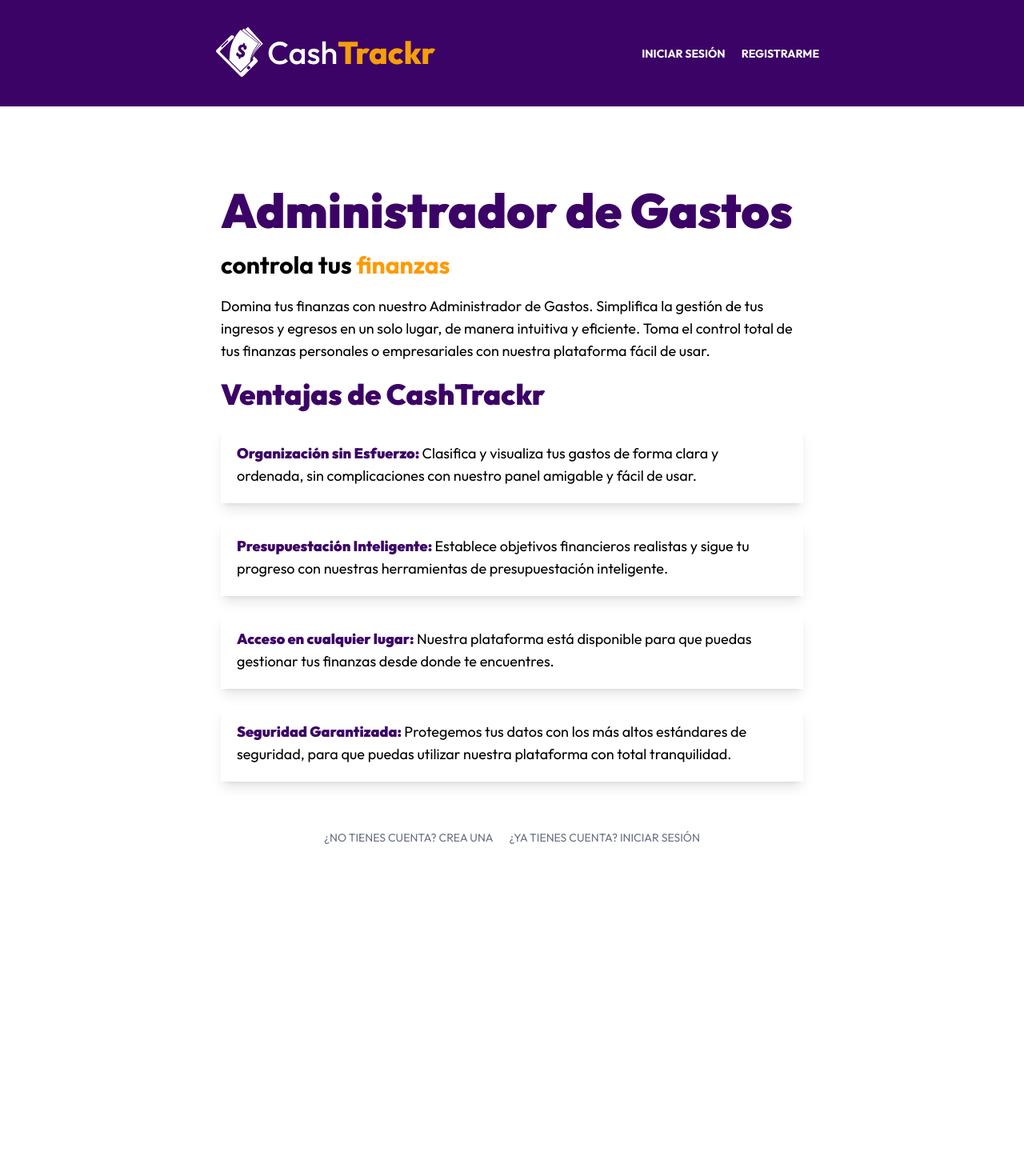
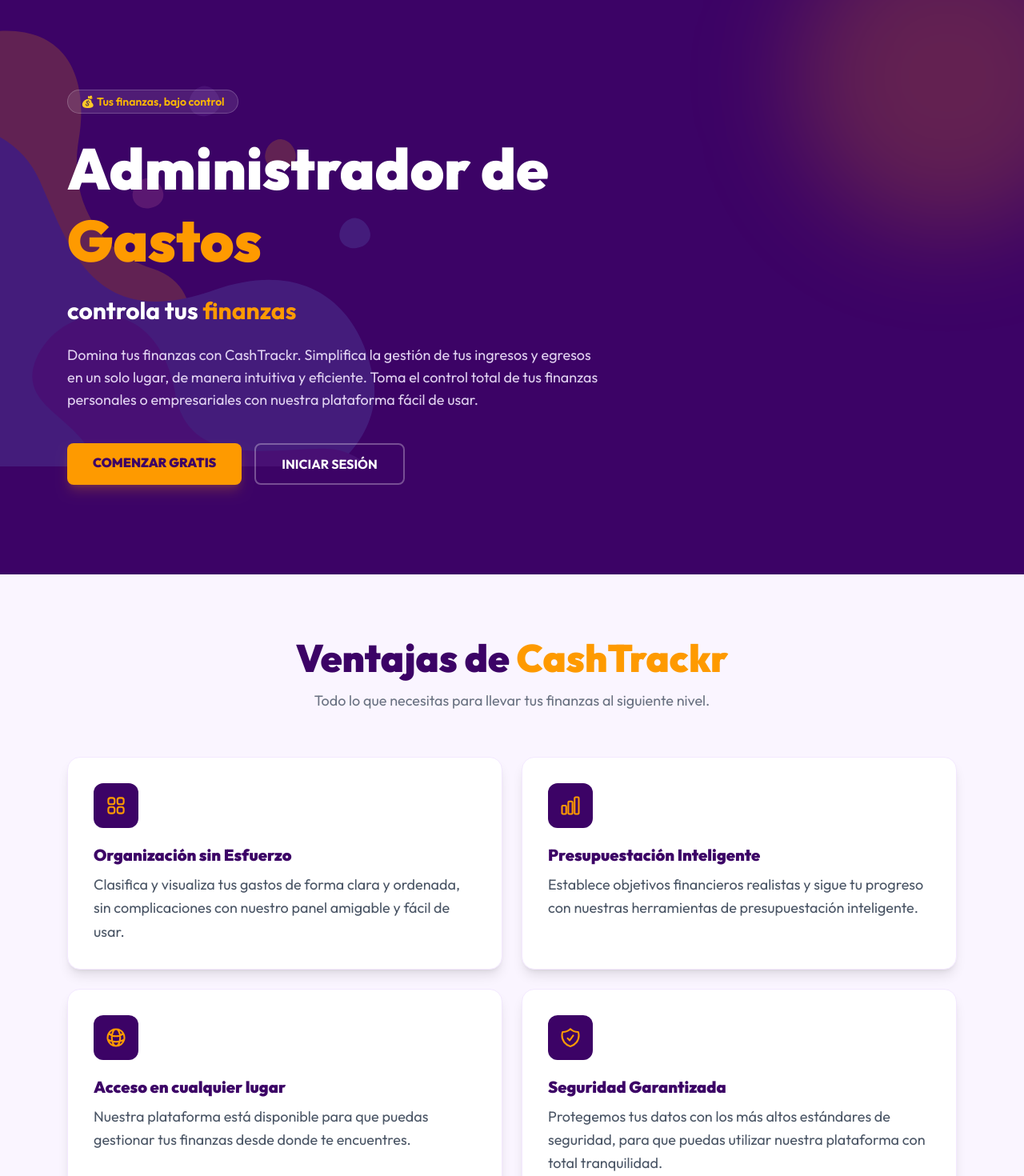
Before and after one commit to HeymerDev/cash-tracker-frontend, a Next.js app: page / in a window 1280 px wide. Shown: the top 1470 px of the page at 80% size. Before the commit the page ends 1137 px from the top, so only its background shows below. Built offline with nearby package versions, Linux system fonts and the light colour scheme.

Commit message:
modified root page for new ui

```diff
--- a/src/app/page.tsx
+++ b/src/app/page.tsx
@@ -1,95 +1,179 @@
 import { Logo } from "@/components/logo/Logo";
 import Link from "next/link";
 
+const features = [
+  {
+    title: "Organización sin Esfuerzo",
+    description:
+      "Clasifica y visualiza tus gastos de forma clara y ordenada, sin complicaciones con nuestro panel amigable y fácil de usar.",
+    icon: (
+      <path
+        strokeLinecap="round"
+        strokeLinejoin="round"
+        d="M3.75 6A2.25 2.25 0 0 1 6 3.75h2.25A2.25 2.25 0 0 1 10.5 6v2.25a2.25 2.25 0 0 1-2.25 2.25H6a2.25 2.25 0 0 1-2.25-2.25V6ZM3.75 15.75A2.25 2.25 0 0 1 6 13.5h2.25a2.25 2.25 0 0 1 2.25 2.25V18a2.25 2.25 0 0 1-2.25 2.25H6A2.25 2.25 0 0 1 3.75 18v-2.25ZM13.5 6a2.25 2.25 0 0 1 2.25-2.25H18A2.25 2.25 0 0 1 20.25 6v2.25A2.25 2.25 0 0 1 18 10.5h-2.25a2.25 2.25 0 0 1-2.25-2.25V6ZM13.5 15.75a2.25 2.25 0 0 1 2.25-2.25H18a2.25 2.25 0 0 1 2.25 2.25V18A2.25 2.25 0 0 1 18 20.25h-2.25A2.25 2.25 0 0 1 13.5 18v-2.25Z"
+      />
+    ),
+  },
+  {
+    title: "Presupuestación Inteligente",
+    description:
+      "Establece objetivos financieros realistas y sigue tu progreso con nuestras herramientas de presupuestación inteligente.",
+    icon: (
+      <path
+        strokeLinecap="round"
+        strokeLinejoin="round"
+        d="M3 13.125C3 12.504 3.504 12 4.125 12h2.25c.621 0 1.125.504 1.125 1.125v6.75C7.5 20.496 6.996 21 6.375 21h-2.25A1.125 1.125 0 0 1 3 19.875v-6.75ZM9.75 8.625c0-.621.504-1.125 1.125-1.125h2.25c.621 0 1.125.504 1.125 1.125v11.25c0 .621-.504 1.125-1.125 1.125h-2.25a1.125 1.125 0 0 1-1.125-1.125V8.625ZM16.5 4.125c0-.621.504-1.125 1.125-1.125h2.25C20.496 3 21 3.504 21 4.125v15.75c0 .621-.504 1.125-1.125 1.125h-2.25a1.125 1.125 0 0 1-1.125-1.125V4.125Z"
+      />
+    ),
+  },
+  {
+    title: "Acceso en cualquier lugar",
+    description:
+      "Nuestra plataforma está disponible para que puedas gestionar tus finanzas desde donde te encuentres.",
+    icon: (
+      <path
+        strokeLinecap="round"
+        strokeLinejoin="round"
+        d="M12 21a9.004 9.004 0 0 0 8.716-6.747M12 21a9.004 9.004 0 0 1-8.716-6.747M12 21c2.485 0 4.5-4.03 4.5-9S14.485 3 12 3m0 18c-2.485 0-4.5-4.03-4.5-9S9.515 3 12 3m0 0a8.997 8.997 0 0 1 7.843 4.582M12 3a8.997 8.997 0 0 0-7.843 4.582m15.686 0A11.953 11.953 0 0 1 12 10.5c-2.998 0-5.74-1.1-7.843-2.918m15.686 0A8.959 8.959 0 0 1 21 12c0 .778-.099 1.533-.284 2.253m0 0A17.919 17.919 0 0 1 12 16.5c-3.162 0-6.133-.815-8.716-2.247m0 0A9.015 9.015 0 0 1 3 12c0-1.605.42-3.113 1.157-4.418"
+      />
+    ),
+  },
+  {
+    title: "Seguridad Garantizada",
+    description:
+      "Protegemos tus datos con los más altos estándares de seguridad, para que puedas utilizar nuestra plataforma con total tranquilidad.",
+    icon: (
+      <path
+        strokeLinecap="round"
+        strokeLinejoin="round"
+        d="M9 12.75 11.25 15 15 9.75m-3-7.036A11.959 11.959 0 0 1 3.598 6 11.99 11.99 0 0 0 3 9.749c0 5.592 3.824 10.29 9 11.623 5.176-1.332 9-6.03 9-11.622 0-1.31-.21-2.571-.598-3.751h-.152c-3.196 0-6.1-1.248-8.25-3.285Z"
+      />
+    ),
+  },
+];
+
 export default function Home() {
   return (
-    <>
-      <header className=" bg-purple-950 py-5">
-        <div className="max-w-3xl mx-auto flex flex-col lg:flex-row items-center">
-          <div className="w-96 lg:w-[500px]">
-            <Logo />
-          </div>
-          <nav className="flex flex-col lg:flex-row lg:justify-end gap-5 w-full ">
+    <div className="min-h-full bg-purple-50">
+      {/* Hero */}
+      <section className="relative overflow-hidden bg-purple-950 text-white">
+        <div
+          className="absolute inset-0 opacity-20 bg-no-repeat bg-botto-left"
+          style={{
+            backgroundImage: "url('/grafico.svg')",
+            backgroundSize: "32rem",
+          }}
+        />
+        <div className="absolute -top-24 -right-24 w-96 h-96 rounded-full bg-amber-500/20 blur-3xl" />
+        <div className="relative max-w-6xl mx-auto px-5 py-20 lg:py-28">
+          <span className="inline-block bg-white/10 border border-white/20 rounded-full px-4 py-1 text-sm font-semibold text-amber-400 mb-6">
+            💰 Tus finanzas, bajo control
+          </span>
+          <h1 className="font-black text-4xl lg:text-7xl leading-tight max-w-3xl">
+            Administrador de <span className="text-amber-500">Gastos</span>
+          </h1>
+          <p className="text-2xl lg:text-3xl font-bold mt-6">
+            controla tus <span className="text-amber-500">finanzas</span>
+          </p>
+          <p className="text-lg text-purple-100/90 mt-6 max-w-2xl">
+            Domina tus finanzas con CashTrackr. Simplifica la gestión de tus
+            ingresos y egresos en un solo lugar, de manera intuitiva y
+            eficiente. Toma el control total de tus finanzas personales o
+            empresariales con nuestra plataforma fácil de usar.
+          </p>
+          <div className="flex flex-col sm:flex-row gap-4 mt-10">
+            <Link
+              href="/auth/register"
+              className="bg-amber-500 hover:bg-amber-400 text-purple-950 font-black uppercase rounded-lg px-8 py-3 text-center transition-colors shadow-lg shadow-amber-500/20"
+            >
+              Comenzar Gratis
+            </Link>
             <Link
               href="/auth/login"
-              className="font-bold text-white hover:text-amber-500 uppercase text-sm text-center"
+              className="border-2 border-white/30 hover:border-amber-500 hover:text-amber-500 text-white font-bold uppercase rounded-lg px-8 py-3 text-center transition-colors"
             >
               Iniciar Sesión
             </Link>
-            <Link
-              href="/auth/register"
-              className="font-bold text-white hover:text-amber-500 uppercase text-sm text-center"
+          </div>
+        </div>
+      </section>
+
+      {/* Features */}
+      <main className="max-w-6xl mx-auto px-5 py-20">
+        <div className="text-center max-w-2xl mx-auto">
+          <h2 className="font-black text-4xl lg:text-5xl text-purple-950">
+            Ventajas de <span className="text-amber-500">CashTrackr</span>
+          </h2>
+          <p className="text-lg text-gray-500 mt-4">
+            Todo lo que necesitas para llevar tus finanzas al siguiente nivel.
+          </p>
+        </div>
+
+        <ol className="grid grid-cols-1 md:grid-cols-2 gap-6 mt-14">
+          {features.map((feature) => (
+            <li
+              key={feature.title}
+              className="group bg-white rounded-2xl p-8 shadow-lg hover:shadow-2xl border border-purple-100 hover:border-amber-500/50 transition-all hover:-translate-y-1"
             >
-              Registrarme
-            </Link>
-          </nav>
+              <div className="flex items-center justify-center w-14 h-14 rounded-xl bg-purple-950 text-amber-500 group-hover:bg-amber-500 group-hover:text-purple-950 transition-colors mb-5">
+                <svg
+                  xmlns="http://www.w3.org/2000/svg"
+                  fill="none"
+                  viewBox="0 0 24 24"
+                  strokeWidth={1.8}
+                  stroke="currentColor"
+                  className="w-7 h-7"
+                >
+                  {feature.icon}
+                </svg>
               </div>
-      </header>
-
-      <main className=" max-w-3xl mx-auto p-5 space-y-5 mt-20">
-        <h1 className="font-black text-4xl lg:text-6xl text-purple-950">
-          Administrador de Gastos
-        </h1>
-        <p className="text-3xl font-bold">
-          controla tus <span className="text-amber-500">finanzas</span>
+              <h3 className="text-purple-950 font-black text-xl mb-2">
+                {feature.title}
+              </h3>
+              <p className="text-gray-600 text-lg leading-relaxed">
+                {feature.description}
               </p>
-        <p className="text-lg">
-          Domina tus finanzas con nuestro Administrador de Gastos. Simplifica la
-          gestión de tus ingresos y egresos en un solo lugar, de manera
-          intuitiva y eficiente. Toma el control total de tus finanzas
-          personales o empresariales con nuestra plataforma fácil de usar.
-        </p>
-
-        <h2 className="font-black text-4xl text-purple-950 ">
-          Ventajas de CashTrackr
-        </h2>
-
-        <ol className="grid grid-cols-1 gap-5 items-start">
-          <li className="p-5 shadow-lg text-lg">
-            <span className="text-purple-950 font-black">
-              Organización sin Esfuerzo:{" "}
-            </span>
-            Clasifica y visualiza tus gastos de forma clara y ordenada, sin
-            complicaciones con nuestro panel amigable y fácil de usar.
             </li>
-          <li className="p-5 shadow-lg text-lg">
-            <span className="text-purple-950 font-black">
-              Presupuestación Inteligente:{" "}
-            </span>
-            Establece objetivos financieros realistas y sigue tu progreso con
-            nuestras herramientas de presupuestación inteligente.
-          </li>
-          <li className="p-5 shadow-lg text-lg">
-            <span className="text-purple-950 font-black">
-              Acceso en cualquier lugar:{" "}
-            </span>
-            Nuestra plataforma está disponible para que puedas gestionar tus
-            finanzas desde donde te encuentres.
-          </li>
-          <li className="p-5 shadow-lg text-lg">
-            <span className="text-purple-950 font-black">
-              Seguridad Garantizada:{" "}
-            </span>
-            Protegemos tus datos con los más altos estándares de seguridad, para
-            que puedas utilizar nuestra plataforma con total tranquilidad.
-          </li>
+          ))}
         </ol>
       </main>
 
-      <nav className="flex flex-col lg:flex-row lg:justify-between gap-5 mt-10 pb-20 max-w-3xl mx-auto ">
+      {/* CTA final */}
+      <section className="max-w-6xl mx-auto px-5 pb-20">
+        <div className="relative overflow-hidden bg-purple-950 rounded-3xl px-8 py-16 text-center text-white">
+          <div className="absolute -bottom-20 -left-16 w-80 h-80 rounded-full bg-amber-500/20 blur-3xl" />
+          <div className="relative">
+            <h2 className="font-black text-3xl lg:text-4xl">
+              Empieza a controlar tus{" "}
+              <span className="text-amber-500">finanzas</span> hoy
+            </h2>
+            <p className="text-purple-100/90 text-lg mt-4 max-w-xl mx-auto">
+              Crea tu cuenta en segundos y toma el control total de tu dinero.
+            </p>
             <Link
               href="/auth/register"
-          className="text-gray-500 text-sm uppercase text-center"
+              className="inline-block bg-amber-500 hover:bg-amber-400 text-purple-950 font-black uppercase rounded-lg px-8 py-3 mt-8 transition-colors shadow-lg shadow-amber-500/20"
+            >
+              Crear cuenta gratis
+            </Link>
+          </div>
+        </div>
+
+        <nav className="flex flex-col lg:flex-row lg:justify-between gap-5 mt-12">
+          <Link
+            href="/auth/register"
+            className="text-gray-500 hover:text-purple-950 text-sm uppercase text-center transition-colors"
           >
             ¿No tienes cuenta? Crea una
           </Link>
           <Link
             href="/auth/login"
-          className="text-gray-500 text-sm uppercase text-center"
+            className="text-gray-500 hover:text-purple-950 text-sm uppercase text-center transition-colors"
           >
             ¿Ya tienes cuenta? Iniciar Sesión
           </Link>
         </nav>
-    </>
+      </section>
+    </div>
   );
 }
```
Also changed, not shown: .claude/launch.json (added). Lines whose indentation alone changed are shown as unchanged.
